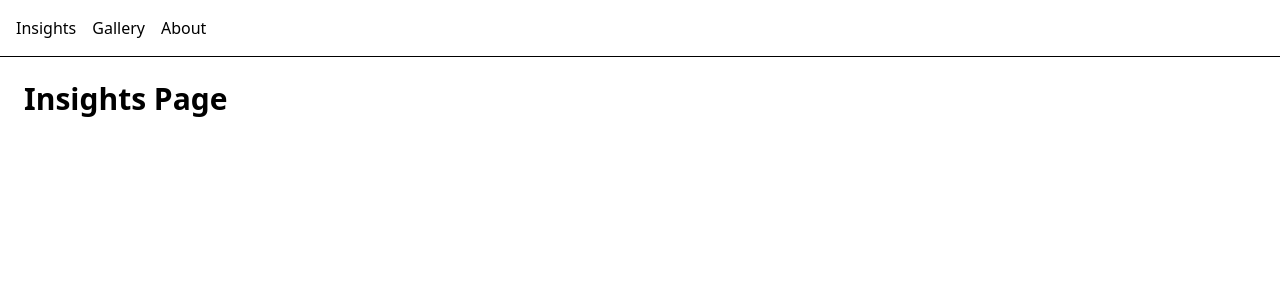
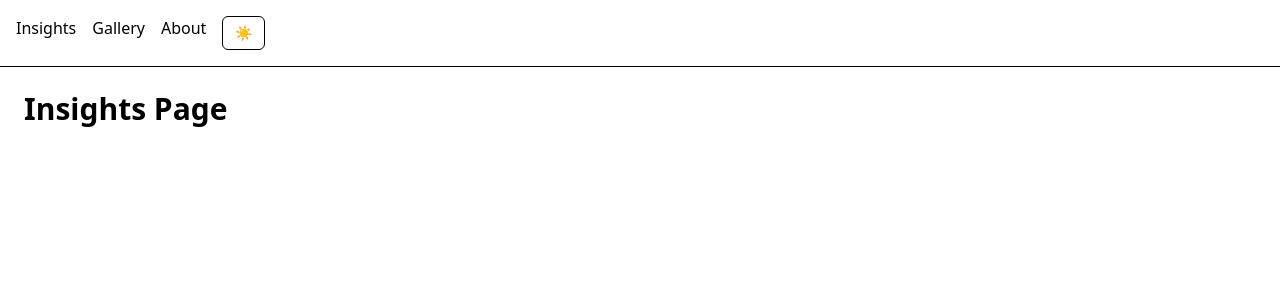
Before and after one commit to Fnorb/react-portfolio-showcase, a React (Vite) app: page / in a window 1280 px wide. Shown: the top 300 px of the page. Built offline with nearby package versions, Linux system fonts and the light colour scheme.

Commit message:
feat: add manual lightmode darkmode toggle

```diff
--- a/src/App.tsx
+++ b/src/App.tsx
@@ -1,6 +1,7 @@
 // src/App.tsx
 import { Link, NavLink, Outlet, useLocation } from "react-router-dom";
 import { AnimatePresence, motion } from "framer-motion";
+import ThemeToggle from "./components/ThemeToggle";
 
 export default function App() {
   const location = useLocation();
@@ -12,6 +13,7 @@ export default function App() {
         </NavLink>
         <NavLink to="/gallery">Gallery</NavLink>
         <NavLink to="/about">About</NavLink>
+        <ThemeToggle />
       </nav>
 
       <AnimatePresence mode="wait">
--- /dev/null
+++ b/src/components/ThemeToggle.tsx
@@ -0,0 +1,36 @@
+import { useState, useEffect } from "react";
+
+export default function ThemeToggle() {
+  const [theme, setTheme] = useState<"light" | "dark">("light");
+
+  useEffect(() => {
+    const ls = localStorage.getItem("theme");
+    const prefersDark = window.matchMedia(
+      "(prefers-color-scheme: dark)"
+    ).matches;
+    const initial =
+      (ls as "light" | "dark") ?? (prefersDark ? "dark" : "light");
+    setTheme(initial);
+    document.documentElement.classList.toggle("dark", initial === "dark");
+    document.documentElement.style.colorScheme = initial;
+  }, []);
+
+  const toggle = () => {
+    const newTheme = theme === "dark" ? "light" : "dark";
+    setTheme(newTheme);
+    document.documentElement.classList.toggle("dark", newTheme === "dark");
+    document.documentElement.style.colorScheme = newTheme;
+    localStorage.setItem("theme", newTheme);
+  };
+
+  return (
+    <button
+      onClick={toggle}
+      aria-label="Toggle theme"
+      className="rounded-md border px-3 py-1.5 text-sm cursor-pointer hover:bg-black/5 dark:hover:bg-white/10"
+      title="Toggle theme"
+    >
+      {theme === "dark" ? "🌙" : "☀️"}
+    </button>
+  );
+}
```
